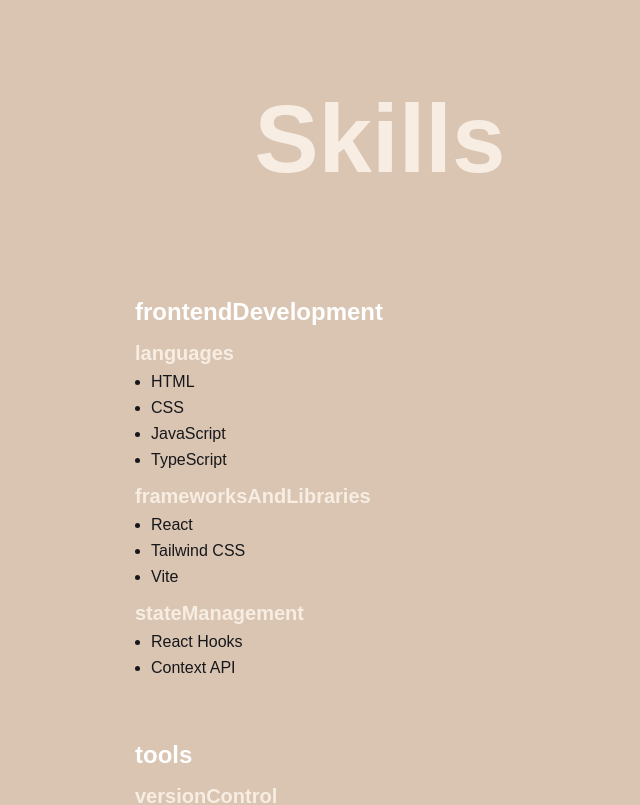
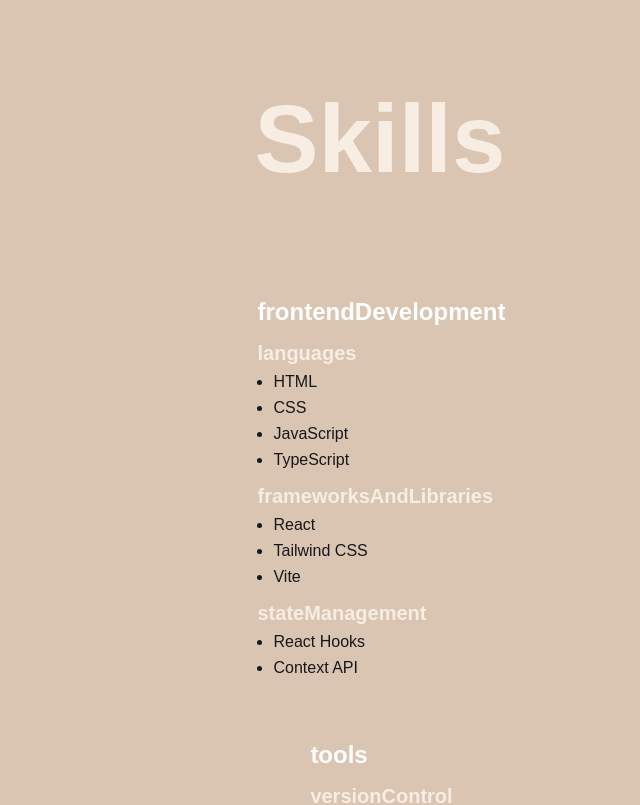
Before and after one commit to h-0y28/h-0y28, a React (Vite) app: page / in a window 1280 px wide. Shown: the part 2392-3197 px from the top of the page, without its empty margins (260-900 px from the left). Built offline with nearby package versions, Linux system fonts and the light colour scheme; a web font is replaced by a local one.

Commit message:
style: change width and height to auto

```diff
--- a/src/components/SkillCard/style.ts
+++ b/src/components/SkillCard/style.ts
@@ -6,7 +6,8 @@ export const CardContainer = styled.div`
   flex-direction: column;
   align-items: flex-start;
   justify-content: center;
-  width: 100%;
+  width: auto;
+  height: auto;
   padding-left: 1.5rem;
   padding-right: 1.5rem;
   margin-top: 1.5rem;
```
